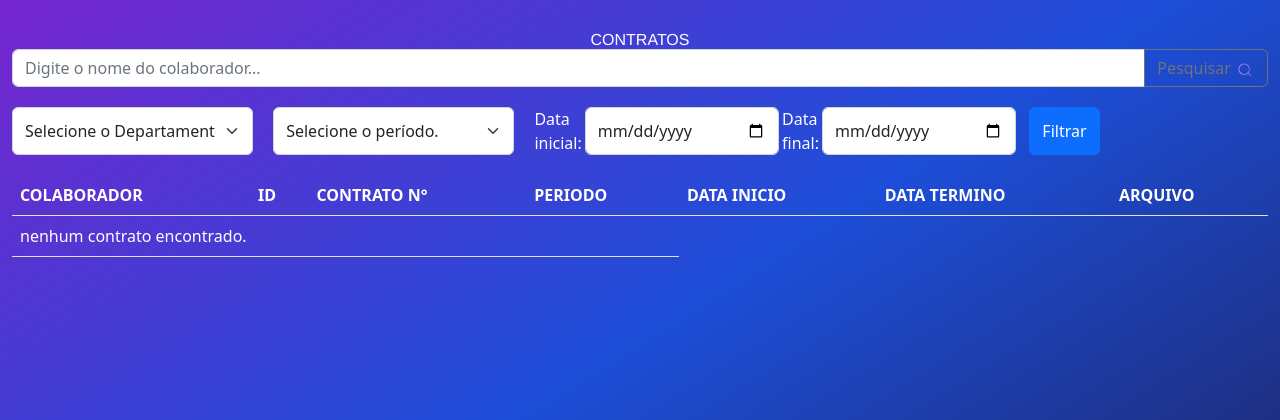
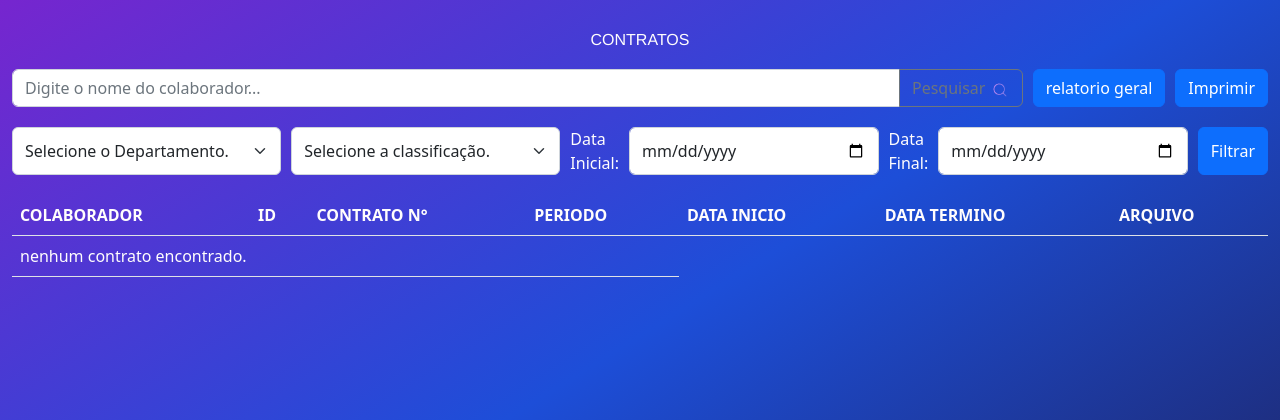
Before and after one commit to raifreire/GERENCIA_RH, a Django app: page /buscar in a window 1280 px wide. Shown: the part 64-484 px from the top of the page. Run offline with Django 4.2, Linux system fonts and the light colour scheme; some libraries are stand-ins or nearby versions.

Commit message:
edit css filtros flex display

```diff
--- a/main/templates/main/contrato.html
+++ b/main/templates/main/contrato.html
@@ -6,11 +6,14 @@
 
 <div class="container">
     <h1>CONTRATOS</h1>
-        <form action="{% url 'buscar' %}">
-            <div class="form-group" id="noprint">
+
+    <!-- filtros -->
+    <div class="filtroform-busca"  id="noprint">
+        <form action="{% url 'buscar' %}" id="principal-item-filtroform-busca">
+            <div class="form-group">
                 <div class="form-group">
                     <div class="input-group">
-                        <input class="form-control" name="buscar_contrato" type="text" placeholder="Digite o nome do colaborador..."
+                        <input class="form-control" name="buscar" type="text" placeholder="Digite o nome do colaborador..."
                         aria-label="Digite o nome" aria-describedby="basic-addon2">
 
                             <button class="btn btn-outline-secondary" type="submit">
@@ -21,53 +24,44 @@
                     </div>
                 </div>
             </div>
-
         </form>
 
-        <form method="POST" action="{% url 'contrato' %}">
-            {% csrf_token %}
-            <div class="filtroform ">
-                <div class="item1" id="noprint">
-                    <select class="form-select" aria-label="Default select example" name="departamento" id="departamento">
-                        <option value="">Selecione o Departamento.</option>
-                        <option value="FINACEIRO">FINACEIRO</option>
-                        <option value="CENTRAL_ATENDIMENTO">CENTRAL DE ATENDIMENTO</option>
-                        <option value="CENTRAL_INADIMPLENCIA">CENTRAL DE INADIMPLÊNCIA</option>
-                        <option value="COBRANCA">COBRANÇA</option>
-                        <option value="CONTROLE_QUALIDADE">CONTROLE DE QUALIDADE</option>
-                        <option value="REAL_CREDIT">REAL CREDIT</option>
-                        <option value="RELACIONAMENTO">RELACIONAMENTO</option>
-                        <option value="COMERCIAL">COMERCIAL</option>
-                        <option value="RH">RH</option>
-                        <option value="DEP_PESSOAL">DEPARTAMENTO PESSOAL</option>
-                        <option value="JURIDICO">JURIDICO</option>
-                        <option value="CONTABIL">CONTÁBIL</option>
-                        <option value="CENTRAL_VENDAS">CENTRAL DE VENDAS</option>
-                        <option value="SUPORTE_ADM">SUPORTE ADM</option>
-                        <option value="FRANQUIAS_DISTRIBUIDORES">FRANQUIAS / DISTRIBUIDORES</option>
-                        <option value="GERENCIA_CORPORATIVA">GERENCIA_CORPORATIVA</option>
-                        <option value="DIRETORIA_EXECUTIVA">DIRETORIA EXECUTIVA</option>
-                        <option value="INFORMATICA">INFORMÁTICA</option>
-                    </select>
-                    <select class="form-select" aria-label="Default select example" name="periodo" id="periodo">
-                        <option value="">Selecione o período.</option>
-                        <option value="1">Primeiro</option>
-                        <option value="2">Segundo</option>
-                        <option value="3">Terceiro</option>
-                        <option value="4">Quarto</option>
-                    </select>
-                </div>
+        <form action="{% url 'colaboradores_por_departamento' %}">
+            <button type="submit" class="btn btn-primary">relatorio geral</button>
+        </form>
 
-                <div class="item2" id="noprint">
-                    <label >Data inicial:</label>
-                    <input type="date" name="data_inicial" id="data_inicial" class="form-control">
-                    <label >Data final:</label>
-                    <input type="date" name="data_final" id="data_final" class="form-control">
+        <div>
+            <button onclick="window.print()" class="btn btn-primary">Imprimir</button>
+        </div>
 
-                    <button class="btn btn-primary" type="submit">Filtrar</button>
-                </div>
-            </div>
-        </form>
+
+    </div>
+
+
+    <form method="POST" action="{% url 'colaborador-lista' %}" class="filtroform" id="noprint">
+        {% csrf_token %}
+        <select class="form-select" aria-label="Default select example" name="departamento" id="departamento">
+            <option value="">Selecione o Departamento.</option>
+            {% for valor, nome in opcoes_departamentos %}
+                <option value="{{ valor }}">{{ nome }}</option>
+            {% endfor %}
+        </select>
+
+        <select class="form-select" aria-label="Default select example" name="classificacao" id="classificacao">
+            <option value="">Selecione a classificação.</option>
+            {% for valor, nome in opcoes_classificacao %}
+                <option value="{{ valor }}">{{ nome }}</option>
+            {% endfor %}
+        </select>
+
+            <label class="meu-label">Data Inicial:</label>
+            <input type="date" name="data_inicial" id="data_inicial" class="form-control">
+            <label class="meu-label">Data Final:</label>
+            <input type="date" name="data_final" id="data_final" class="form-control">
+            <button class="btn btn-primary" type="submit">Filtrar</button>
+
+    </form>
+    <!-- filtros -->
 
         <table class="table">
             <thead>
--- a/main/views.py
+++ b/main/views.py
@@ -37,8 +37,16 @@ def colaboradorView(request):
 
         contador = colaboradores.count()
         user = request.user.username
+
+        opcoes_departamentos = Colaborador.OPCOES_DEPARTAMENTOS
+        opcoes_classificacao = Colaborador.OPCOES_CLASSIFICACAO
+
         return render(request, 'main/colaborador.html', {
-            'colaboradores_list': colaboradores_por_pagina, 'quantidade': contador, 'username': user
+            'colaboradores_list': colaboradores_por_pagina,
+            'quantidade': contador,
+            'username': user,
+            'opcoes_departamentos':opcoes_departamentos,
+            'opcoes_classificacao':opcoes_classificacao
             })
 
     if request.method == 'POST':
--- a/templates/base.html
+++ b/templates/base.html
@@ -20,7 +20,7 @@
 
         {% if user.is_authenticated %}
         <footer id="noprint">
-            <p>&copy; desenvolvido por Raí Freire 2023 - Todos os direitos reservados.</p>
+            <p>&copy; 2023 - 2025 Raí Freire | Desenvolvido para Consult Center Tecnologia. Todos os direitos reservados.</p>
         </footer>
         {% endif %}
 
--- a/templates/static/css/style.css
+++ b/templates/static/css/style.css
@@ -72,7 +72,6 @@
     width: 100%;
     display:inline-flex;
     flex-direction: column;
-
   }
   .form-colaborador h1{
     width: 100%;
@@ -84,35 +83,26 @@
     flex-direction: column;
     text-align: left;
   }
-  .filtroform {
+  .filtroform-busca{
+    width: 100%;
     display: flex;
-    gap: 20px;
-    margin: 20px 0px 20px 0px;
+    justify-content: space-between;
+    gap: 10px;
+    margin-top: 20px;
  }
- .item1{
-  width: 40%;
-  display: inline-flex;
-  gap: 20px;
+  #principal-item-filtroform-busca {
+  flex-grow: 3;
+  }
+  .filtroform{
+    width: 100%;
+    display: flex;
+    justify-content: space-between;
+    gap: 10px;
+    margin-bottom: 20px;
  }
- .item2 {
-  width: 45%;
-  display: inline-flex;
-  gap: 3px;
- }
- .item2 input{
-  max-width: 200px;
- }
- .item2 label{
+ .filtroform label{
   color: #fffdfd;
  }
- .item2 button{
-  margin-left: 10px;
- }
-  select{
-    width: max-content;
-    padding: 5px;
-    border-radius: 5px;
-  }
   .foto{
     max-width:100px;
     max-height:140px;
@@ -184,9 +174,7 @@
   .auth-card li{
     color: black;
   }
-  .pagination{
 
-  }
   @media print {
     #noprint { display:none !important;
       }
```
Also changed, not shown: main/templates/main/colaborador.html (+33 -56 lines), main/templates/main/colaborador_desligado.html (+40 -49 lines).
